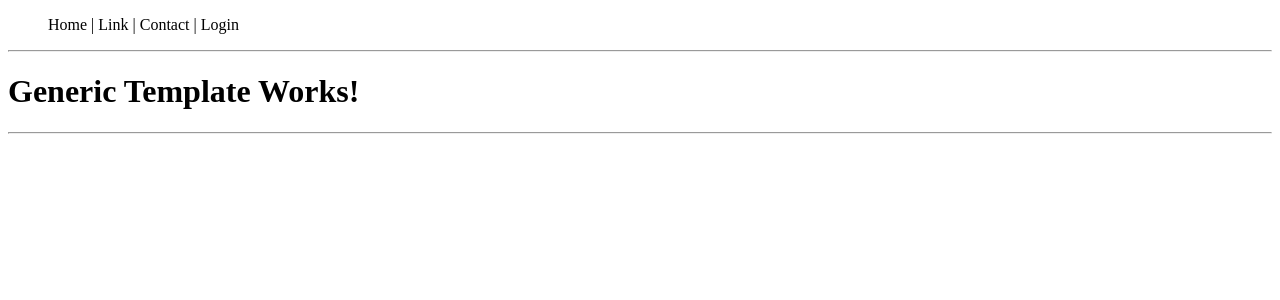
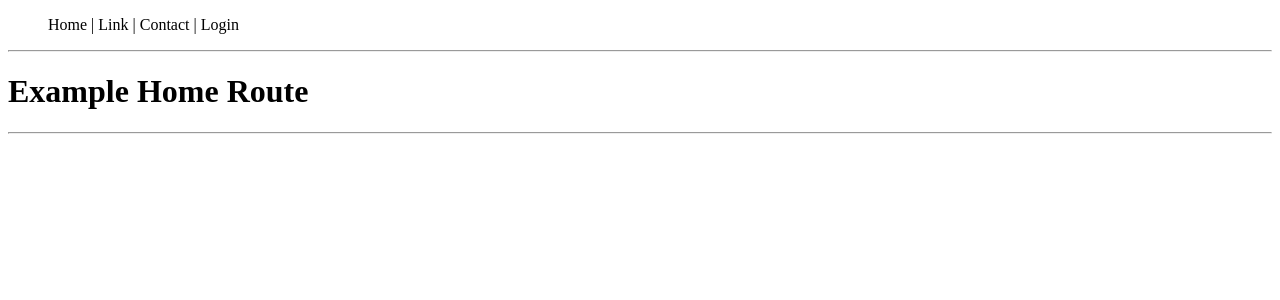
Before and after one commit to entegral/reactJsTemplate, a React app: page / in a window 1280 px wide. Shown: the top 300 px of the page. Built offline with nearby package versions, Linux system fonts and the light colour scheme.

Commit message:
add react router with example homepage

```diff
--- a/package.json
+++ b/package.json
@@ -23,6 +23,7 @@
     "prop-types": "^15.5.10",
     "react": "^15.5.4",
     "react-dom": "^15.5.4",
+    "react-router-dom": "^4.0.0",
     "styled-jsx": "^3.2.1"
   },
   "devDependencies": {
--- a/src/components/App.jsx
+++ b/src/components/App.jsx
@@ -1,11 +1,17 @@
 import React from 'react';
 import Header from './Header';
+import Home from './Home';
+import { Switch, Route } from 'react-router-dom';
 
 function App() {
   return (
     <div>
       <Header/>
-      <h1>Generic Template Works!</h1>
+      <Switch>
+        <Route exact path='/' component={Home} />
+
+        <h1>Generic Template Works!</h1>
+      </Switch>
       <hr/>
     </div>
   );
--- /dev/null
+++ b/src/components/Home.jsx
@@ -0,0 +1,10 @@
+import React from 'react';
+
+
+function Home (){
+  return(
+    <h1>Example Home Route</h1>
+  )
+}
+
+export default Home;
--- a/src/index.jsx
+++ b/src/index.jsx
@@ -2,11 +2,15 @@ import React from 'react';
 import ReactDOM from 'react-dom';
 import App from './components/App';
 import { AppContainer } from 'react-hot-loader';
+import { HashRouter } from 'react-router-dom';
+
 
 const render = (Component) => {
   ReactDOM.render(
     <AppContainer>
-      <Component />
+      <HashRouter>
+        <Component />
+      </HashRouter>
     </AppContainer>,
     document.getElementById('react-app-root')
   );
```
